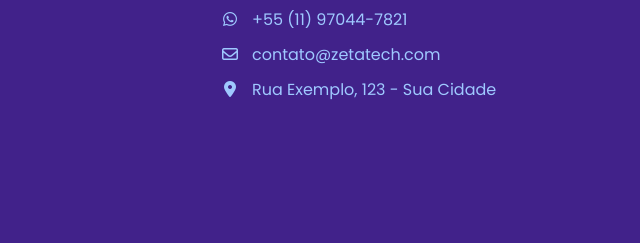
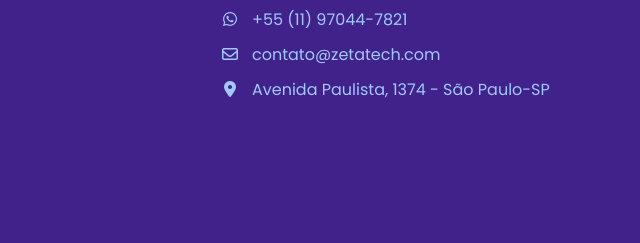
Before and after one commit to SergioBadaro/zeta-tech, a plain HTML site: page assets/home.html in a window 1280 px wide. Shown: the part 4607-4850 px from the top of the page, 640-1280 px from the left. Drawn offline with Linux system fonts and the light colour scheme.

Commit message:
Mudança no endereço

```diff
--- a/assets/home.html
+++ b/assets/home.html
@@ -291,7 +291,8 @@
                         (11) 97044-7821</a></p>
                 <p class="contact-item"><i class="far fa-envelope"></i> <a
                         href="mailto:contato@zetatech.com">contato@zetatech.com</a></p>
-                <p class="contact-item"><i class="fas fa-map-marker-alt"></i> Rua Exemplo, 123 - Sua Cidade</p>
+                <p class="contact-item"><i class="fas fa-map-marker-alt"></i> Avenida Paulista, 1374 - São Paulo-SP
+                </p>
             </div>
         </div>
 
```
